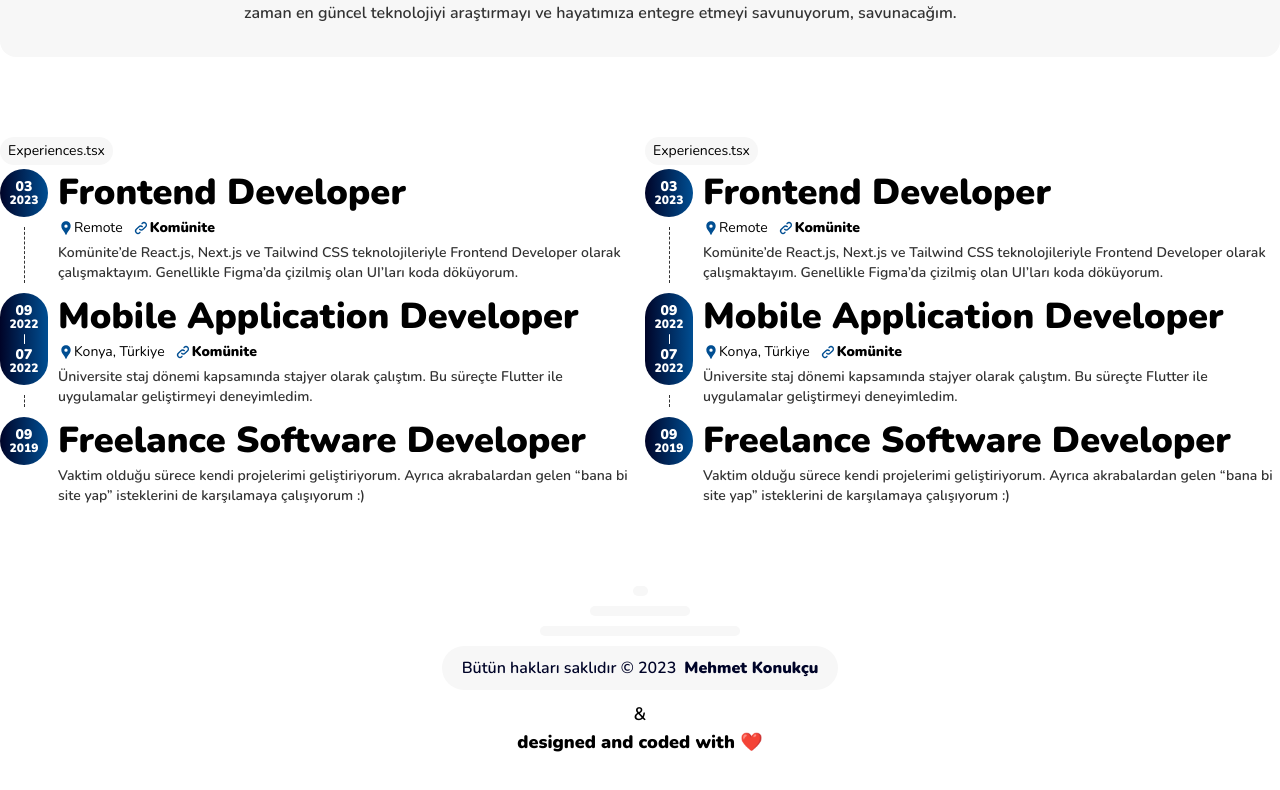
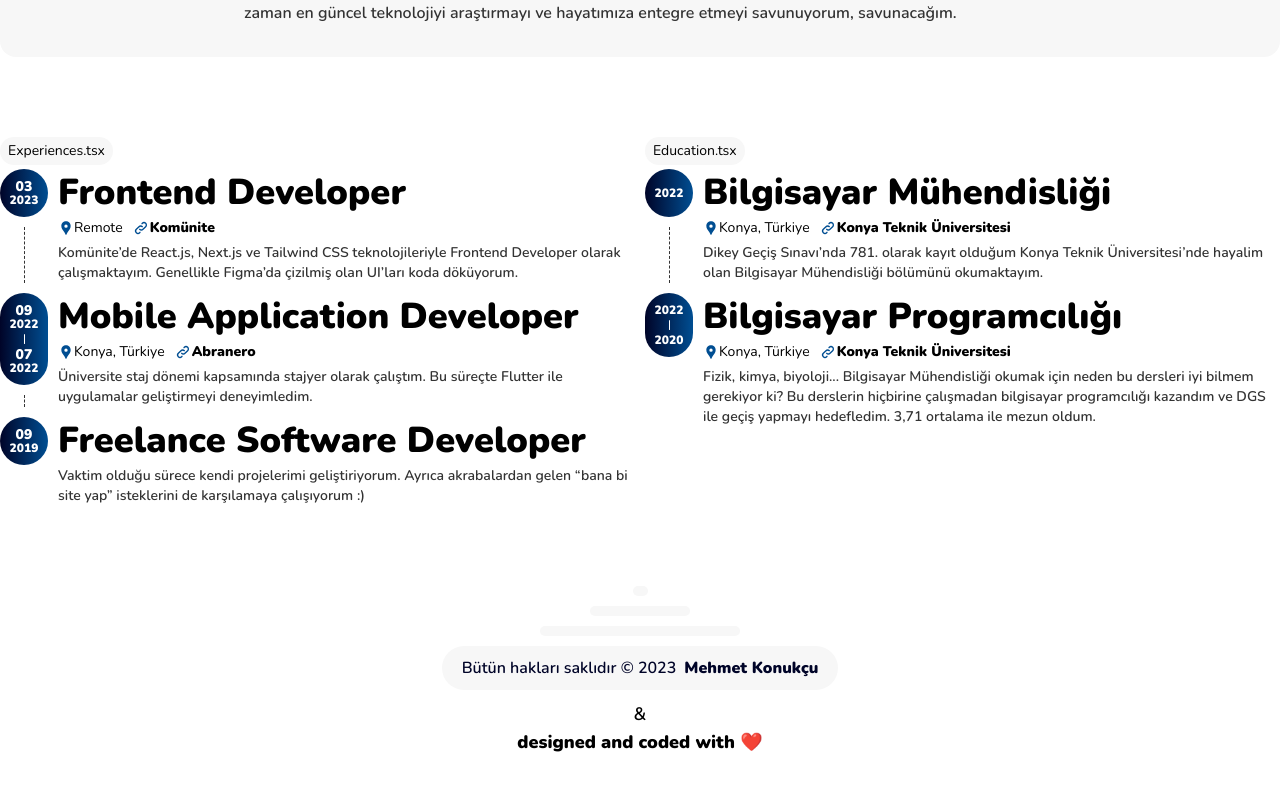
Before and after one commit to mehmetext/konukcudev-next, a Next.js app: page / in a window 1280 px wide. Shown: the part 1203-1993 px from the top of the page. Built offline with nearby package versions, Linux system fonts and the light colour scheme.

Commit message:
Education eklendi

```diff
--- a/src/components/atoms/DateLineBlock/DateLineBlockDate.tsx
+++ b/src/components/atoms/DateLineBlock/DateLineBlockDate.tsx
@@ -1,14 +1,14 @@
 //Types
 type Props = {
-	month: string;
+	month?: string;
 	year: string;
 };
 
 export default function DateLineBlockDate({ month, year }: Props) {
 	return (
 		<div className="flex flex-col items-center justify-center">
-			<span className="text-sm font-bold">{month}</span>
-			<span className="text-[12px] font-bold -mt-1.5">{year}</span>
+			{month && <span className="text-sm font-bold -mb-1.5">{month}</span>}
+			<span className="text-[12px] font-bold">{year}</span>
 		</div>
 	);
 }
--- a/src/components/molecules/ExperiencesEducation/DateLineBlock.tsx
+++ b/src/components/molecules/ExperiencesEducation/DateLineBlock.tsx
@@ -23,7 +23,7 @@ type Props = {
 };
 
 type DateLineDateType = {
-	month: string;
+	month?: string;
 	year: string;
 };
 
@@ -39,7 +39,7 @@ export default function DateLineBlock({
 	return (
 		<div className="flex gap-x-2.5">
 			<div className="flex flex-col gap-y-2.5 items-center">
-				<div className="shrink-0 flex flex-col py-2 gap-px bg-gradient-to-r from-primary-dark to-primary text-white rounded-full min-w-[48px] items-center justify-center">
+				<div className="shrink-0 flex flex-col py-2 min-h-[48px] gap-px bg-gradient-to-r from-primary-dark to-primary text-white rounded-full min-w-[48px] items-center justify-center">
 					{endingDate && (
 						<>
 							<DateLineBlockDate
@@ -71,8 +71,8 @@ export default function DateLineBlock({
 						{company && (
 							<div className="flex items-center gap-x-px">
 								<TbLink className="text-primary" />
-								<Link href="/" className="font-black text-sm">
-									Komünite
+								<Link href={company.href} className="font-black text-sm">
+									{company.title}
 								</Link>
 							</div>
 						)}
--- /dev/null
+++ b/src/components/molecules/ExperiencesEducation/Education.tsx
@@ -0,0 +1,34 @@
+//Components
+import ComponentNameContainer from "@/components/atoms/ComponentNameContainer";
+import DateLineBlock from "./DateLineBlock";
+
+export default function Educations() {
+	return (
+		<ComponentNameContainer name="Education">
+			<div className="flex flex-col gap-y-2.5">
+				<DateLineBlock
+					startingDate={{ year: "2022" }}
+					title="Bilgisayar Mühendisliği"
+					location="Konya, Türkiye"
+					company={{
+						href: "https://www.ktun.edu.tr",
+						title: "Konya Teknik Üniversitesi",
+					}}
+					msg="Dikey Geçiş Sınavı’nda 781. olarak kayıt olduğum Konya Teknik Üniversitesi’nde hayalim olan Bilgisayar Mühendisliği bölümünü okumaktayım."
+				/>
+				<DateLineBlock
+					endingDate={{ year: "2022" }}
+					startingDate={{ year: "2020" }}
+					title="Bilgisayar Programcılığı"
+					location="Konya, Türkiye"
+					company={{
+						href: "https://www.ktun.edu.tr",
+						title: "Konya Teknik Üniversitesi",
+					}}
+					msg="Fizik, kimya, biyoloji... Bilgisayar Mühendisliği okumak için neden bu dersleri iyi bilmem gerekiyor ki? Bu derslerin hiçbirine çalışmadan bilgisayar programcılığı kazandım ve DGS ile geçiş yapmayı hedefledim. 3,71 ortalama ile mezun oldum."
+					hideLine
+				/>
+			</div>
+		</ComponentNameContainer>
+	);
+}
--- a/src/components/organisms/HomeTemplate/ExperiencesEducation.tsx
+++ b/src/components/organisms/HomeTemplate/ExperiencesEducation.tsx
@@ -1,5 +1,6 @@
 //Components
 import Container from "@/components/atoms/Container";
+import Education from "@/components/molecules/ExperiencesEducation/Education";
 import Experiences from "../../molecules/ExperiencesEducation/Experiences";
 
 export default function ExperiencesEducation() {
@@ -10,7 +11,7 @@ export default function ExperiencesEducation() {
 					<Experiences />
 				</div>
 				<div className="basis-1/2">
-					<Experiences />
+					<Education />
 				</div>
 			</div>
 		</Container>
```
